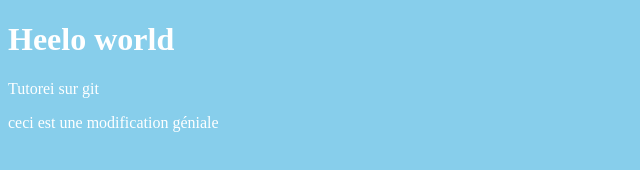
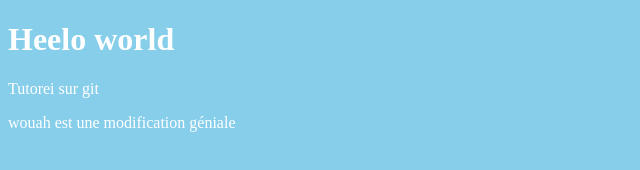
Before and after one commit to akim12/tuto-git, a plain HTML site: page index.html in a window 1280 px wide. Shown: the full height of the page, 0-640 px from the left. Drawn offline with Linux system fonts and the light colour scheme.

Commit message:
change word again

```diff
--- a/index.html
+++ b/index.html
@@ -17,6 +17,6 @@
 <body>
     <h1>Heelo world</h1>
     <p>Tutorei sur git</p>
-    <p>ceci est une modification géniale</p>
+    <p>wouah est une modification géniale</p>
 </body>
 </html>
```
